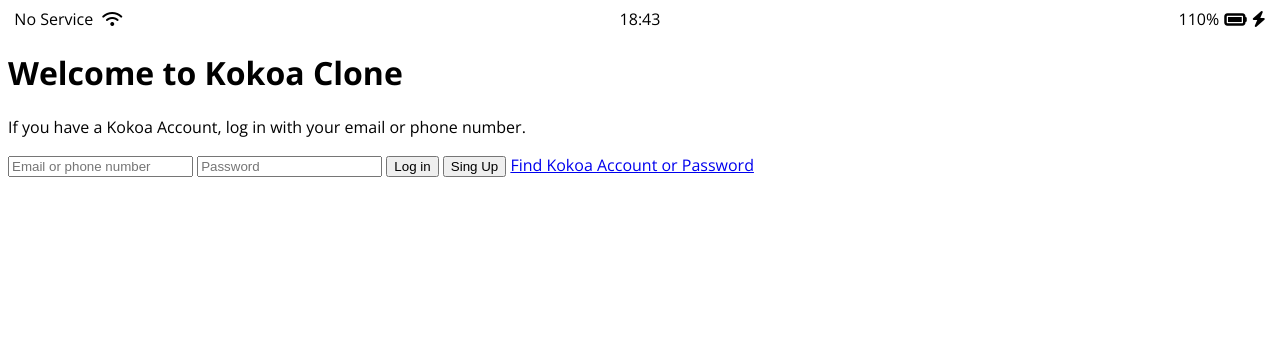
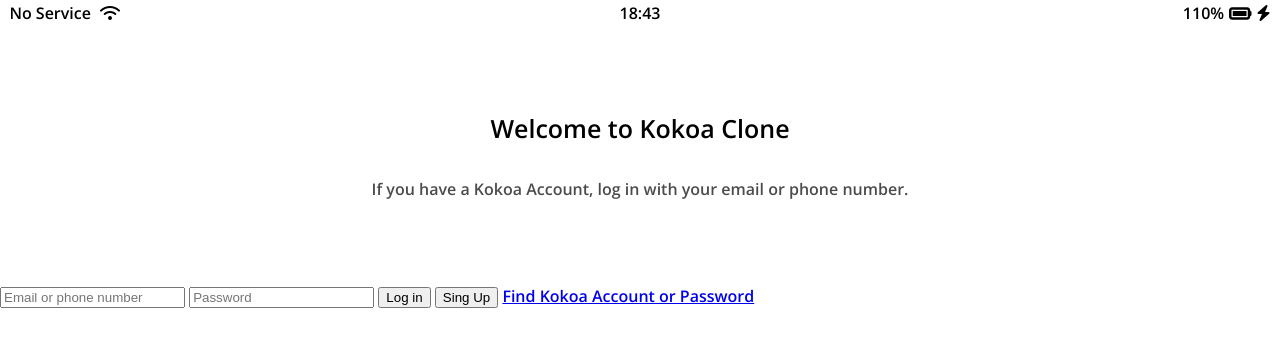
Before and after one commit to YeaRRin/kokoa-clone-2025, a plain HTML site: page index.html in a window 1280 px wide. Drawn offline with nearby package versions, Linux system fonts and the light colour scheme.

```diff
--- /dev/null
+++ b/css/reset.css
@@ -0,0 +1,48 @@
+/* http://meyerweb.com/eric/tools/css/reset/
+   v2.0 | 20110126
+   License: none (public domain)
+*/
+
+html, body, div, span, applet, object, iframe,
+h1, h2, h3, h4, h5, h6, p, blockquote, pre,
+a, abbr, acronym, address, big, cite, code,
+del, dfn, em, img, ins, kbd, q, s, samp,
+small, strike, strong, sub, sup, tt, var,
+b, u, i, center,
+dl, dt, dd, ol, ul, li,
+fieldset, form, label, legend,
+table, caption, tbody, tfoot, thead, tr, th, td,
+article, aside, canvas, details, embed,
+figure, figcaption, footer, header, hgroup,
+menu, nav, output, ruby, section, summary,
+time, mark, audio, video {
+	margin: 0;
+	padding: 0;
+	border: 0;
+	font-size: 100%;
+	font: inherit;
+	vertical-align: baseline;
+}
+/* HTML5 display-role reset for older browsers */
+article, aside, details, figcaption, figure,
+footer, header, hgroup, menu, nav, section {
+	display: block;
+}
+body {
+	line-height: 1;
+}
+ol, ul {
+	list-style: none;
+}
+blockquote, q {
+	quotes: none;
+}
+blockquote:before, blockquote:after,
+q:before, q:after {
+	content: '';
+	content: none;
+}
+table {
+	border-collapse: collapse;
+	border-spacing: 0;
+}
--- /dev/null
+++ b/css/status-bar.css
@@ -0,0 +1,29 @@
+.status-bar {
+  /* 3개를 같은 줄에 놓으려면 display를 flex로 만들어 사용해준다 */
+  display: flex;
+  justify-content: center;
+  padding: 5px 3px;
+}
+
+.status-bar_column {
+  width: 33%;
+}
+
+.status-bar_column:first-child span {
+  margin-right: 5px;
+}
+
+.status-bar_column:nth-child(2) {
+  display: flex;
+  justify-content: center;
+}
+
+.status-bar_column:last-child {
+  display: flex;
+  justify-content: flex-end;
+  align-items: center;
+}
+
+.status-bar_column .fa-battery-full {
+  margin: 0px 5px;
+}
--- a/css/styles.css
+++ b/css/styles.css
@@ -1,35 +1,26 @@
 /* 구글폰트 import */
-@import url('https://fonts.googleapis.com/css2?family=Open+Sans:ital,wght@0,300..800;1,300..800&family=Roboto:ital,wght@0,100..900;1,100..900&display=swap');
+@import url('https://fonts.googleapis.com/css2?family=Open+Sans:ital,wght@0,600;1,600&family=Roboto:ital,wght@0,100..900;1,100..900&display=swap');
+@import "reset.css";
+@import "status-bar.css";
 
 body {
   font-family: "Open Sans", sans-serif;
 }
 
-.status-bar {
-  /* 3개를 같은 줄에 놓으려면 display를 flex로 만들어 사용해준다 */
+.welcome-header {
+  margin: 90px 0px;
+  text-align: center;
   display: flex;
-  justify-content: center;
-}
-
-.status-bar_column {
-  width: 33%;
-}
-
-.status-bar_column:first-child span {
-  margin-right: 5px;
-}
-
-.status-bar_column:nth-child(2) {
-  display: flex;
-  justify-content: center;
-}
-
-.status-bar_column:last-child {
-  display: flex;
-  justify-content: flex-end;
+  flex-direction: column;
   align-items: center;
 }
 
-.status-bar_column .fa-battery-full {
-  margin: 0px 5px;
+.welcome-header__title {
+  margin-bottom: 40px;
+  font-size: 25px;
 }
+
+.welcome-header__text {
+  width: 60%;
+  opacity: 0.7;
+}
```
Also changed, not shown: index.html (+1 -0 lines).
